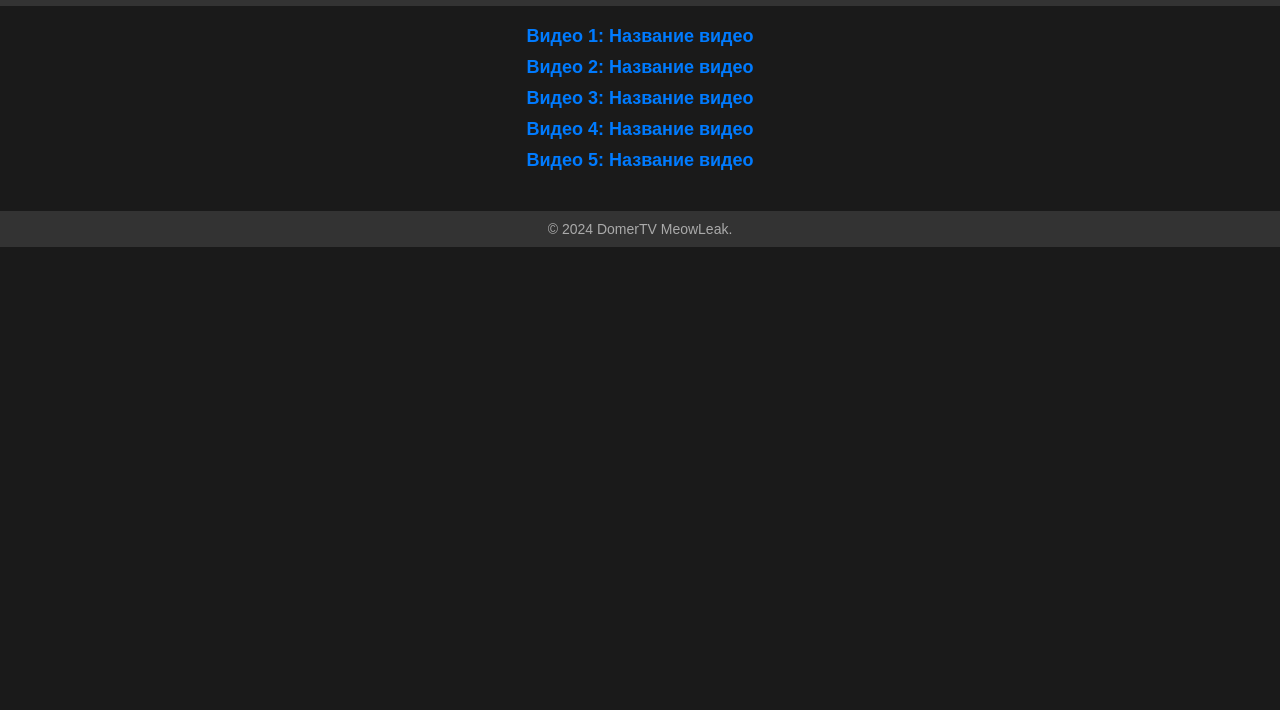
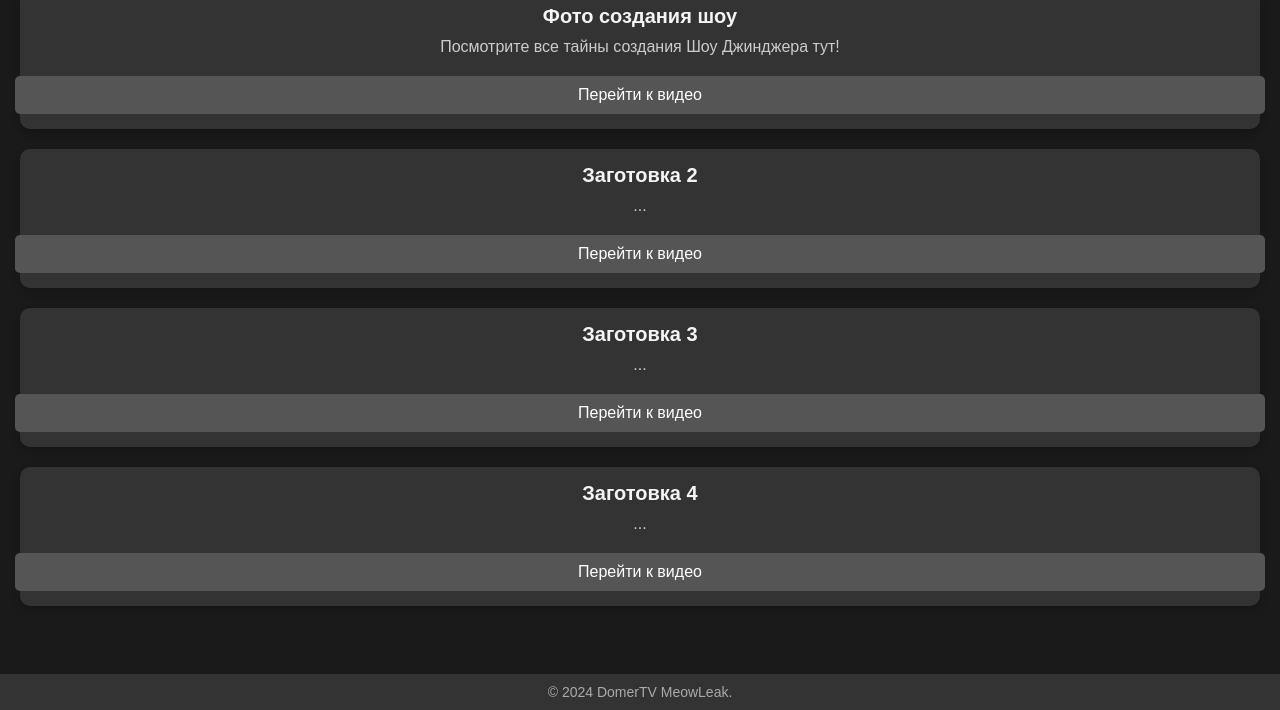
Before and after one commit to DomerTV/meowleak, a plain HTML site: page videos.html in a window 1280 px wide. Shown: the part 90-800 px from the top of the page. Drawn offline with Linux system fonts and the light colour scheme.

Commit message:
Update videos.html

```diff
--- a/videos.html
+++ b/videos.html
@@ -3,7 +3,7 @@
 <head>
     <meta charset="UTF-8">
     <meta name="viewport" content="width=device-width, initial-scale=1.0">
-    <title>Ссылки - MeowLeak</title>
+    <title>MeowLeak</title>
     <style>
         body {
             margin: 0;
@@ -24,9 +24,6 @@
         header h1 {
             margin: 0;
             font-size: 24px;
-            font-weight: bold;
-            text-align: center;
-            width: 100%;
         }
         .menu-button {
             background-color: #444;
@@ -41,22 +38,46 @@
         .menu-button:hover {
             background-color: #555;
         }
-        .link-list {
-            padding: 20px;
+        .links-container {
             display: flex;
             flex-direction: column;
-            gap: 10px;
+            gap: 20px;
+            margin: 20px;
+        }
+        .link {
+            background-color: #333;
+            padding: 15px;
+            border-radius: 10px;
+            box-shadow: 0 4px 8px rgba(0, 0, 0, 0.2);
+            display: flex;
+            flex-direction: column;
             align-items: center;
         }
-        .link-list a {
-            color: #007BFF;
+        .link h2 {
+            margin: 0;
+            color: #f4f4f4;
+            font-size: 20px;
+        }
+        .link p {
+            font-size: 16px;
+            color: #ccc;
+            text-align: center;
+            margin: 10px 0;
+        }
+        .link a {
+            background-color: #555;
+            color: #fff;
+            padding: 10px 20px;
             text-decoration: none;
-            font-size: 18px;
-            font-weight: bold;
-            transition: color 0.3s ease;
+            border-radius: 5px;
+            font-size: 16px;
+            text-align: center;
+            width: 100%;
+            display: inline-block;
+            margin-top: 10px;
         }
-        .link-list a:hover {
-            color: #0056b3;
+        .link a:hover {
+            background-color: #666;
         }
         footer {
             text-align: center;
@@ -64,6 +85,9 @@
             background-color: #333;
             color: #aaa;
             font-size: 14px;
+            position: absolute;
+            bottom: 0;
+            width: 100%;
             margin-top: 20px;
         }
     </style>
@@ -71,7 +95,7 @@
 <body>
     <header>
         <img src="logo.png" alt="MeowLeak">
-        <h1>MeowLeak</h1>
+        <h1>MeowLeak - Видео</h1>
         <div>
             <button class="menu-button" onclick="location.href='index.html'">Главная</button>
             <button class="menu-button" onclick="location.href='videos.html'">Видео</button>
@@ -79,12 +103,32 @@
     </header>
 
     <main>
-        <div class="link-list">
-            <a href="video1.html">Видео 1: Название видео</a>
-            <a href="video2.html">Видео 2: Название видео</a>
-            <a href="video3.html">Видео 3: Название видео</a>
-            <a href="video4.html">Видео 4: Название видео</a>
-            <a href="video5.html">Видео 5: Название видео</a>
+        <div class="links-container">
+            <div class="link">
+                <h2>Фото создания шоу</h2>
+                <p>Посмотрите все тайны создания Шоу Джинджера тут!</p>
+                <a href="video1.html">Перейти к видео</a>
+            </div>
+
+            <div class="link">
+                <h2>Заготовка 2</h2>
+                <p>...</p>
+                <a href="video2.html">Перейти к видео</a>
+            </div>
+
+            <div class="link">
+                <h2>Заготовка 3</h2>
+                <p>...</p>
+                <a href="video3.html">Перейти к видео</a>
+            </div>
+
+			<div class="link">
+                <h2>Заготовка 4</h2>
+                <p>...</p>
+                <a href="video3.html">Перейти к видео</a>
+            </div>
+
+            <!-- Добавьте дополнительные блоки с видео, как нужно -->
         </div>
     </main>
 
```
